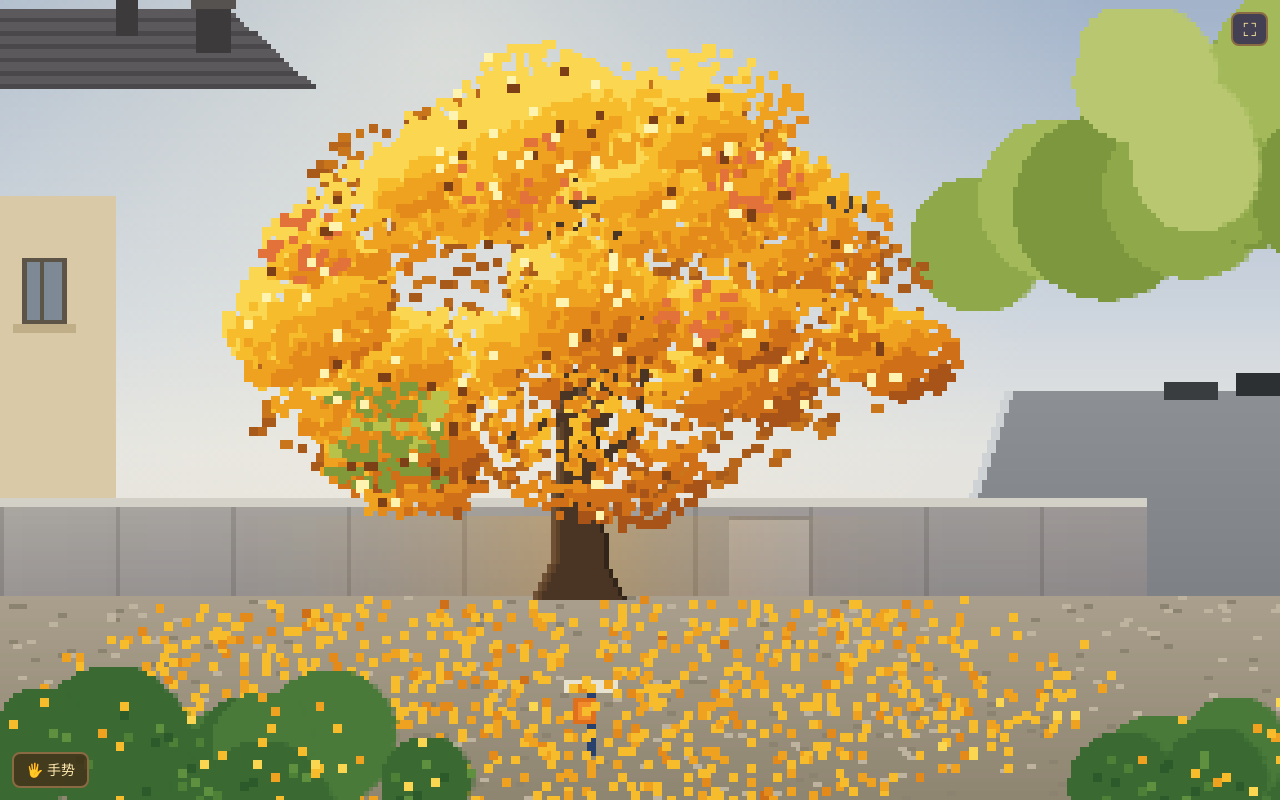
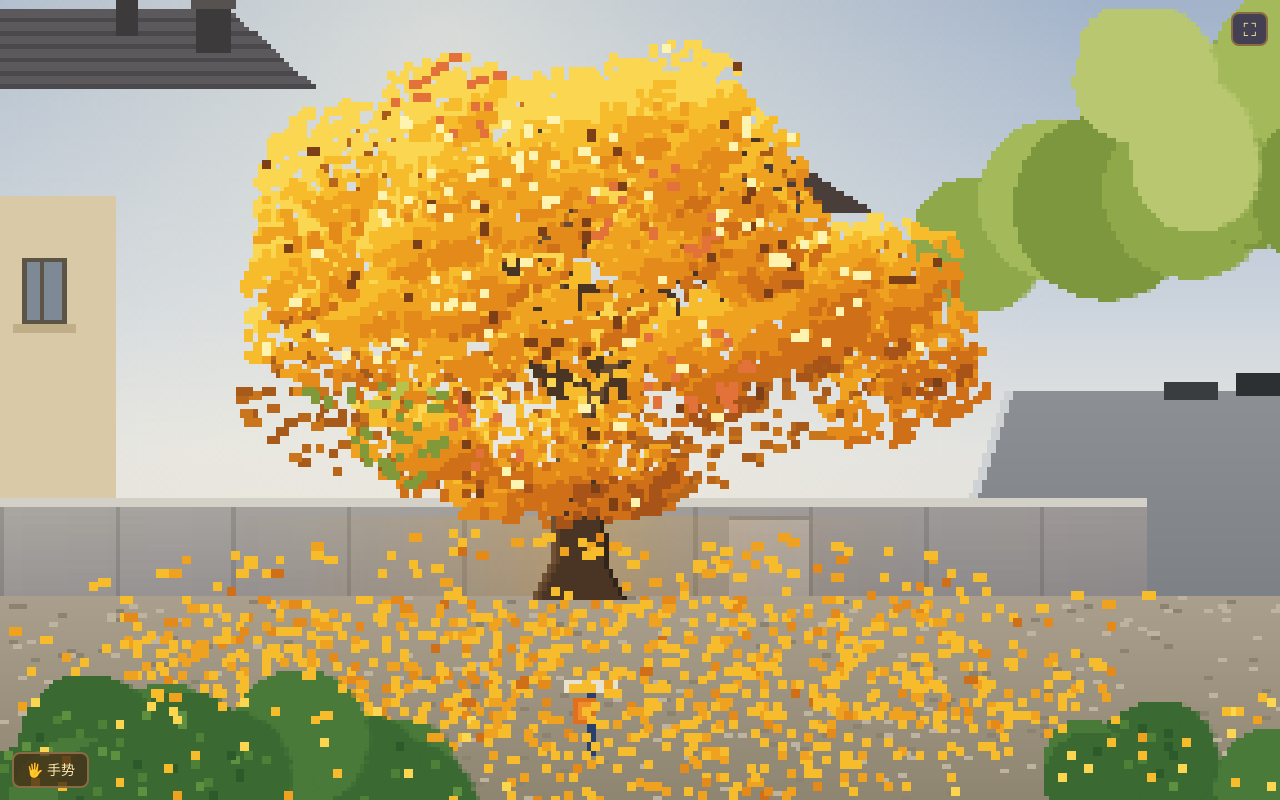
Before and after one commit to hyon0015-lang/galaxy, a plain HTML site: page tree/index.html in a window 1280 px wide. Drawn offline with Linux system fonts and the light colour scheme; animation ran at ten frames a second.

Commit message:
Tree: catch a falling leaf with a fist (no text), ground leaves skitter in gusts, bird perches on the roof edge
Co-Authored-By: Claude Sonnet 5.5 <noreply@anthropic.com>
Claude-Session: https://claude.ai/code/session_01FHGCG52SyVQGVwVCKadpkV

```diff
--- a/tree/index.html
+++ b/tree/index.html
@@ -4,11 +4,11 @@
 <script>
 const cv=document.getElementById('c'),g=cv.getContext('2d');let W=320;const H=180;
 let seed=7;const rnd=()=>(seed=(seed*16807)%2147483647)/2147483647;
-const HAND={on:0,x:0,y:0,o:1,dx:0,dy:0};let GU=0,GDIR=1,GWAIT=420,BIRD=null,BWAIT=1500,ROT=0,T=0,USR=0,HV=0,GL=0,FH=0,CXT=160,BG=null,LV=[],BYC=[];
+const HAND={on:0,x:0,y:0,o:1,dx:0,dy:0};let CAUGHT=null,HELD=0,GLV=[],GU=0,GDIR=1,GWAIT=420,BIRD=null,BWAIT=1500,ROT=0,T=0,USR=0,HV=0,GL=0,FH=0,CXT=160,BG=null,LV=[],BYC=[];
 const PAL=['#fbd650','#f6bc2b','#efa220','#e48a1a','#cf7019','#a85418','#b8c24a','#e2713a','#82993a','#7d3f16','#fff3b0'];
 const CY=66,RXC=88,RYC=56,clamp=(v,a,b)=>Math.max(a,Math.min(b,v));
 function build(){
- seed=7;BG=document.createElement('canvas');BG.width=W;BG.height=H;const b=BG.getContext('2d');
+ seed=7;GLV=[];BG=document.createElement('canvas');BG.width=W;BG.height=H;const b=BG.getContext('2d');
  const R2=(x,y,w,h,c)=>{b.fillStyle=c;b.fillRect(Math.round(x),Math.round(y),w,h)};
  const blob=(cx,cy,r,c,sy)=>{for(let y=-r;y<=r;y++){const w=Math.sqrt(Math.max(0,r*r-y*y))*(sy||1);R2(cx-w,cy+y,w*2,1,c)}};
  const mix=(a,c,t)=>{const p=s=>[1,3,5].map(i=>parseInt(s.substr(i,2),16)),A=p(a),B=p(c);return'#'+A.map((v,i)=>Math.round(v+(B[i]-v)*t).toString(16).padStart(2,'0')).join('')};
@@ -34,6 +34,7 @@ function build(){
  for(let i=0;i<350;i++){R2(rnd()*W,134+rnd()*46,2,1,rnd()<.5?'#bdb39f':'#8b8270')}
  // 长椅
 
+ for(let i=0;i<300;i++){const a=rnd()*6.283,d=Math.sqrt(rnd());GLV.push({x:CXT+Math.cos(a)*d*(110+rnd()*30),y:142+Math.sin(a)*d*24,c:1+((rnd()*rnd()*4)|0),vx:0,hp:0,w:rnd()<.5?3:2})}
  // 小蓝架子和橙色线圈（照片里树下的小东西）
  R2(CXT+2,156,2,14,'#27406e');R2(CXT-3,153,12,3,'#e8e2d0');R2(CXT-1,157,5,6,'#e0701c');R2(CXT,158,3,4,'#f08a2a');
  // 地上落叶地毯
@@ -74,11 +75,20 @@ function upd(){
  if(--GWAIT<=0){GU=1;GDIR=rnd()<.78?1:-1;GWAIT=520+rnd()*620}
  GU*=.985;if(GU>.45&&T%2===0){const l=LV[(rnd()*LV.length)|0];if(l.st===0&&l.e>.5)detach(l,GDIR*.9,0)}
  if(GU>.02)HV+=GU*GDIR*.012;
- if(!BIRD&&--BWAIT<=0){const d=rnd()<.5?1:-1;BIRD={x:d>0?-8:W+8,y:12+rnd()*30,vx:d*(.45+rnd()*.2),ph:0,y0:0};BIRD.y0=BIRD.y;BWAIT=2400+rnd()*2400}
- if(BIRD){BIRD.x+=BIRD.vx;BIRD.ph+=.22;BIRD.y=BIRD.y0+Math.sin(BIRD.ph*.35)*3-(BIRD.x*0.02);if(BIRD.x<-12||BIRD.x>W+12)BIRD=null}
+ if(!BIRD&&--BWAIT<=0){const perch=rnd()<.5,d=rnd()<.5?1:-1;BIRD=perch?{m:0,x:W+8,y:34+rnd()*10,t:0,sx:0,sy:0,px:W-44,py:86,ph:0}:{m:3,x:d>0?-8:W+8,y:12+rnd()*30,vx:d*(.45+rnd()*.2),ph:0,y0:0};if(!perch)BIRD.y0=BIRD.y;else{BIRD.sx=BIRD.x;BIRD.sy=BIRD.y};BWAIT=2400+rnd()*2400}
+ if(BIRD){const B=BIRD;B.ph=(B.ph||0)+.22;
+  if(B.m===3){B.x+=B.vx;B.y=B.y0+Math.sin(B.ph*.35)*3-(B.x*0.02);if(B.x<-12||B.x>W+12)BIRD=null}
+  else if(B.m===0){B.t++;const k=Math.min(1,B.t/190),e=1-(1-k)*(1-k);B.x=B.sx+(B.px-B.sx)*e;B.y=B.sy+(B.py-B.sy)*e-Math.sin(k*3.14)*10;if(k>=1){B.m=1;B.t=0;B.x=B.px;B.y=B.py}}
+  else if(B.m===1){B.t++;if(B.t>420+((B.px*7)%200)){B.m=2;B.t=0}}
+  else{B.x+=.7;B.y-=.32;if(B.x>W+12||B.y<-8)BIRD=null}}
  const on=HAND.on,fist=on&&HAND.o<.3,spd=on?Math.hypot(HAND.dx,HAND.dy)*W:0;
  const tv=on?clamp(HAND.dx*W*.05,-1.5,1.5):0;HV+=(tv-HV)*.2;HV*=.97;
- GL+=((fist?1:0)-GL)*.04;if(fist)FH++;else{if(FH>40)burst();FH=0}
+ GL+=((fist?1:0)-GL)*.04;if(fist)FH++;else{if(FH>40&&!CAUGHT)burst();FH=0}
+ const hx0=HAND.x,hy0=HAND.y;
+ if(on&&fist&&!CAUGHT){let best=null,bd=18*18;for(let i=0;i<LV.length;i++){const l=LV[i];if(l.st!==1)continue;const dx=l.x-hx0,dy=l.y-hy0,dd=dx*dx+dy*dy;if(dd<bd){bd=dd;best=l}}if(best){CAUGHT=best;best.st=4;best.ph=0}}
+ if(CAUGHT){CAUGHT.ph+=.06;if(!on||HAND.o>.55){const l=CAUGHT;CAUGHT=null;l.st=1;l.x=hx0;l.y=hy0+3;l.vx=0;l.vy=.05;l.gy=Math.max(l.y+14,150+rnd()*26);FH=0}}
+ if(GU>.25){for(let i=0;i<GLV.length;i++){const l=GLV[i];if(!l.vx&&rnd()<.012*GU){l.vx=GDIR*(.5+rnd()*.9);l.hp=1}}}
+ for(let i=0;i<GLV.length;i++){const l=GLV[i];if(l.vx){l.x+=l.vx;l.vx*=.95;l.hp=Math.abs(l.vx)>.25?1+Math.sin(T*.5+i)*0:0;if(Math.abs(l.vx)<.06){l.vx=0;l.hp=0}if(l.x<2)l.x=2;if(l.x>W-34)l.x=W-34}}
  const hx=HAND.x,hy=HAND.y,R=20+spd*.6,pr=Math.min(.05,spd*.0025);
  if(T%46===0){for(let k=0;k<4;k++){const l=LV[(rnd()*LV.length)|0];if(l.st===0&&l.e>.6){detach(l,0,0);break}}}
  for(let i=0;i<LV.length;i++){const l=LV[i];
@@ -97,6 +107,7 @@ function upd(){
 }
 function drawScene(){
  g.drawImage(BG,0,0);
+ for(let i=0;i<GLV.length;i++){const l=GLV[i];g.fillStyle=PAL[l.c];g.fillRect(Math.round(l.x),Math.round(l.y-l.hp),l.w,2)}
  for(let ci=0;ci<PAL.length;ci++){g.fillStyle=PAL[ci];const A=BYC[ci];for(let i=0;i<A.length;i++){const l=A[i];if(l.st===2){const s=shape(l);g.fillRect(l.x,l.y,s[0],s[1])}}}
  const sw=Math.sin(T*.018)*.5;
  for(let ci=0;ci<PAL.length;ci++){g.fillStyle=PAL[ci];const A=BYC[ci];for(let i=0;i<A.length;i++){const l=A[i];if(l.st===0){const s=shape(l),o=Math.round((sw*Math.sin(l.k+T*.02)+HV*1.6+GU*GDIR*(1.1+1.2*Math.sin(T*.07-l.hx*.04)))*l.e);g.fillRect(l.hx+o,l.hy,s[0],s[1])}}}
@@ -104,8 +115,9 @@ function drawScene(){
  for(let ci=0;ci<PAL.length;ci++){g.fillStyle=PAL[ci];const A=BYC[ci];for(let i=0;i<A.length;i++){const l=A[i];if(l.st===1){const w=Math.sin(l.ph),sh=Math.abs(w)>.6?[3,1]:[3,2];g.fillRect(Math.round(l.x),Math.round(l.y),sh[0],sh[1])}}}
 }
 let VG=null;function vig(){VG=document.createElement('canvas');VG.width=W;VG.height=H;const v=VG.getContext('2d'),q=v.createRadialGradient(W/2,H*.5,H*.45,W/2,H*.5,Math.hypot(W,H)*.52);q.addColorStop(0,'rgba(30,22,44,0)');q.addColorStop(1,'rgba(30,22,44,.34)');v.fillStyle=q;v.fillRect(0,0,W,H)}
-function drawBird(){if(!BIRD)return;const x=Math.round(BIRD.x),y=Math.round(BIRD.y),up=Math.sin(BIRD.ph)>0;g.fillStyle='#3e3e48';g.fillRect(x,y,3,1);g.fillRect(x+(BIRD.vx>0?3:-1),y,1,1);if(up){g.fillRect(x,y-1,1,1);g.fillRect(x+2,y-1,1,1);g.fillRect(x-1,y-2,1,1);g.fillRect(x+3,y-2,1,1)}else{g.fillRect(x-1,y+1,1,1);g.fillRect(x+3,y+1,1,1);g.fillRect(x-2,y+2,1,1);g.fillRect(x+4,y+2,1,1)}}
-function draw(){ROT+=.01;upd();drawScene();drawBird()}
+function drawHeld(){if(!CAUGHT)return;const x=Math.round(HAND.x),y=Math.round(HAND.y+Math.sin(CAUGHT.ph*2)*1);g.fillStyle='rgba(90,44,14,.85)';g.fillRect(x-3,y-2,7,5);g.fillStyle='#ffd23f';g.fillRect(x-2,y-1,5,3);g.fillStyle='#fff3b0';g.fillRect(x-1,y-1,2,1);g.fillStyle='#e48a1a';g.fillRect(x+2,y+1,1,1);g.fillStyle='#ffffff';for(let i=0;i<6;i++){const a=CAUGHT.ph*1.3+i*1.047,r=7+Math.sin(CAUGHT.ph*3+i)*1.5;g.fillRect(Math.round(x+Math.cos(a)*r),Math.round(y+Math.sin(a)*r*.8),1,1)}}
+function drawBird(){if(!BIRD)return;if(BIRD.m===1){const x=Math.round(BIRD.x),y=Math.round(BIRD.y),t=(BIRD.t>>5)%7===3?1:0;g.fillStyle='#3e3e48';g.fillRect(x,y-2,3,2);g.fillRect(x+3,y-3-t,1,2);g.fillRect(x-2,y-1,2,1);g.fillRect(x,y,1,1);g.fillRect(x+2,y,1,1);g.fillStyle='#b8b8c0';g.fillRect(x+4,y-3-t,1,1);return}const x=Math.round(BIRD.x),y=Math.round(BIRD.y),up=Math.sin(BIRD.ph)>0;g.fillStyle='#3e3e48';g.fillRect(x,y,3,1);g.fillRect(x+(BIRD.vx>0?3:-1),y,1,1);if(up){g.fillRect(x,y-1,1,1);g.fillRect(x+2,y-1,1,1);g.fillRect(x-1,y-2,1,1);g.fillRect(x+3,y-2,1,1)}else{g.fillRect(x-1,y+1,1,1);g.fillRect(x+3,y+1,1,1);g.fillRect(x-2,y+2,1,1);g.fillRect(x+4,y+2,1,1)}}
+function draw(){ROT+=.01;upd();drawScene();drawBird();drawHeld()}
 function fit(){const w=Math.max(220,Math.min(520,Math.round(H*innerWidth/innerHeight)));if(w!==cv.width||!BG){cv.width=w;W=w;CXT=Math.round(w*.45);build();vig()}}
 const UI={st:'idle',msg:'',hand:null};
 const cam=document.createElement('video');cam.playsInline=true;cam.muted=true;
@@ -159,12 +171,13 @@ function stopHand(){UI.st='idle';try{cam.srcObject&&cam.srcObject.getTracks().fo
 let PD=0,pl=null;
 const pxy=e=>{const r=cv.getBoundingClientRect(),sc=Math.min(r.width/W,r.height/H),ox=r.left+(r.width-W*sc)/2,oy=r.top+(r.height-H*sc)/2;return[(e.clientX-ox)/sc,(e.clientY-oy)/sc,r]};
 cv.style.touchAction='none';
-cv.addEventListener('pointerdown',e=>{if(UI.st==='on')return;PD=1;const[x,y]=pxy(e);pl=[e.clientX,e.clientY];Object.assign(HAND,{on:1,x,y,dx:0,dy:0,o:e.pointerType==='touch'?1:0})});
-cv.addEventListener('pointermove',e=>{if(UI.st==='on')return;if(e.pointerType==='touch'&&!PD)return;const[x,y,r]=pxy(e);if(pl){HAND.dx=(e.clientX-pl[0])/r.width;HAND.dy=(e.clientY-pl[1])/r.height}pl=[e.clientX,e.clientY];HAND.x=x;HAND.y=y;HAND.on=1;HAND.o=PD&&e.pointerType!=='touch'?0:1});
-addEventListener('pointerup',e=>{if(UI.st==='on')return;PD=0;if(e.pointerType==='touch'){HAND.on=0;pl=null}else HAND.o=1});
+let HT=null,HS=null;
+cv.addEventListener('pointerdown',e=>{if(UI.st==='on')return;PD=1;HELD=0;const[x,y]=pxy(e);pl=[e.clientX,e.clientY];if(e.pointerType==='touch'){HS=[e.clientX,e.clientY];clearTimeout(HT);HT=setTimeout(()=>{HELD=1;HAND.o=0},380)}Object.assign(HAND,{on:1,x,y,dx:0,dy:0,o:e.pointerType==='touch'?1:0})});
+cv.addEventListener('pointermove',e=>{if(UI.st==='on')return;if(e.pointerType==='touch'&&!PD)return;const[x,y,r]=pxy(e);if(pl){HAND.dx=(e.clientX-pl[0])/r.width;HAND.dy=(e.clientY-pl[1])/r.height}pl=[e.clientX,e.clientY];if(e.pointerType==='touch'&&HS&&Math.hypot(e.clientX-HS[0],e.clientY-HS[1])>14&&!HELD){clearTimeout(HT);HS=null}HAND.x=x;HAND.y=y;HAND.on=1;HAND.o=e.pointerType==='touch'?(HELD?0:1):(PD?0:1)});
+addEventListener('pointerup',e=>{if(UI.st==='on')return;PD=0;clearTimeout(HT);HELD=0;if(e.pointerType==='touch'){HAND.on=0;pl=null}else HAND.o=1});
 cv.addEventListener('pointerleave',()=>{if(UI.st==='on')return;HAND.on=0;pl=null});
 btn();fit();addEventListener('resize',fit);
-window.__wind=(x,y,dx,dy,o)=>Object.assign(HAND,{on:1,x,y,dx,dy,o});window.__off=()=>{HAND.on=0};window.__burst=burst;window.__gust=()=>{GU=1;GDIR=1};window.__bird=()=>{BWAIT=0};window.__st=()=>({USR,GL,att:LV.filter(l=>l.st===0).length,fall:LV.filter(l=>l.st===1).length,land:LV.filter(l=>l.st===2).length});
+window.__wind=(x,y,dx,dy,o)=>Object.assign(HAND,{on:1,x,y,dx,dy,o});window.__off=()=>{HAND.on=0};window.__burst=burst;window.__catch=()=>({c:!!CAUGHT});window.__gust=()=>{GU=1;GDIR=1};window.__bird=()=>{BWAIT=0};window.__st=()=>({USR,GL,att:LV.filter(l=>l.st===0).length,fall:LV.filter(l=>l.st===1).length,land:LV.filter(l=>l.st===2).length});
 if(location.search.indexOf('still')<0){(function loop(){draw();requestAnimationFrame(loop)})()}else{for(let i=0;i<+(location.search.split('=')[1]||5);i++)draw()}
 
 (function(){const de=document.documentElement;if(!(de.requestFullscreen||de.webkitRequestFullscreen))return;const b=document.createElement('button');b.textContent='⛶';b.title='全屏';b.style.cssText='position:fixed;right:12px;top:12px;font:18px/1 system-ui;padding:6px 10px;border-radius:8px;border:2px solid #8a6a42;background:rgba(42,34,80,.8);color:#ffe9a0;cursor:pointer;z-index:5';b.onclick=()=>{const fs=document.fullscreenElement||document.webkitFullscreenElement;if(fs){(document.exitFullscreen||document.webkitExitFullscreen).call(document)}else{(de.requestFullscreen||de.webkitRequestFullscreen).call(de)}};document.body.appendChild(b)})();
```
